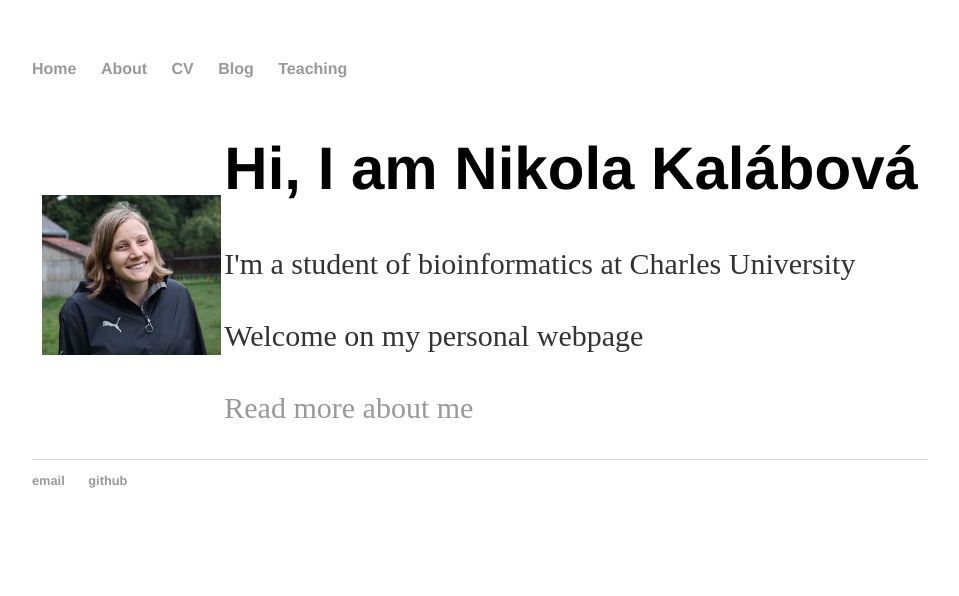
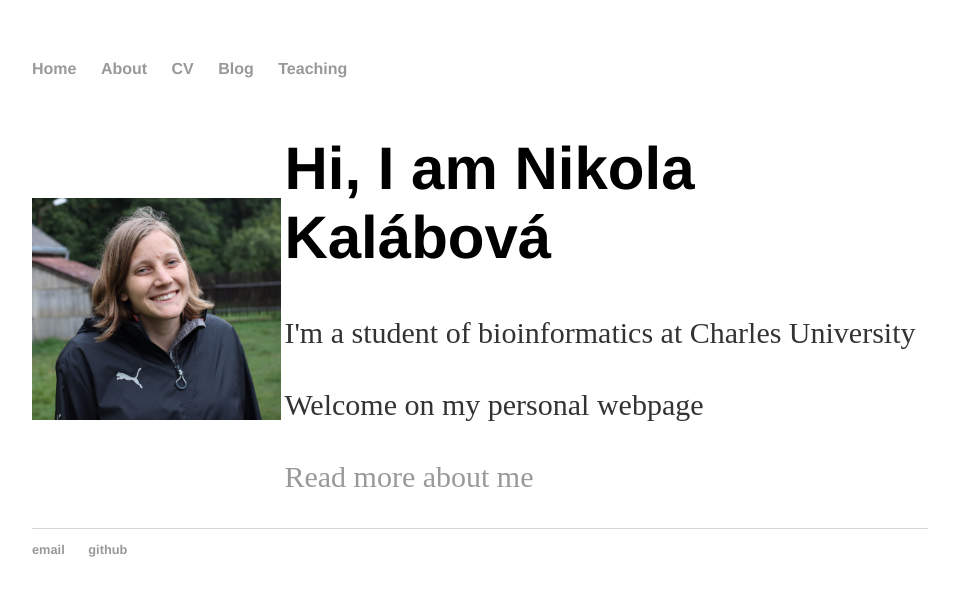
Before and after one commit to lavakin/lavakin.github.io, a Jekyll site: the page built from index.html, in a window 1280 px wide. Shown: the top 596 px of the page, without its empty margins (160-1119 px from the left). Built offline with Jekyll 4.4.1, drawn with Linux system fonts in a browser that asks for light colours.

Commit message:
Update index.html

```diff
--- a/index.html
+++ b/index.html
@@ -15,7 +15,7 @@ title: Nikola Kalábová, Personal Webpage
         max-width: 100%
       }
       .image {
-        flex-basis: 20%
+        flex-basis: 30%
       }
       .text {
         font-size: 20px;
```
